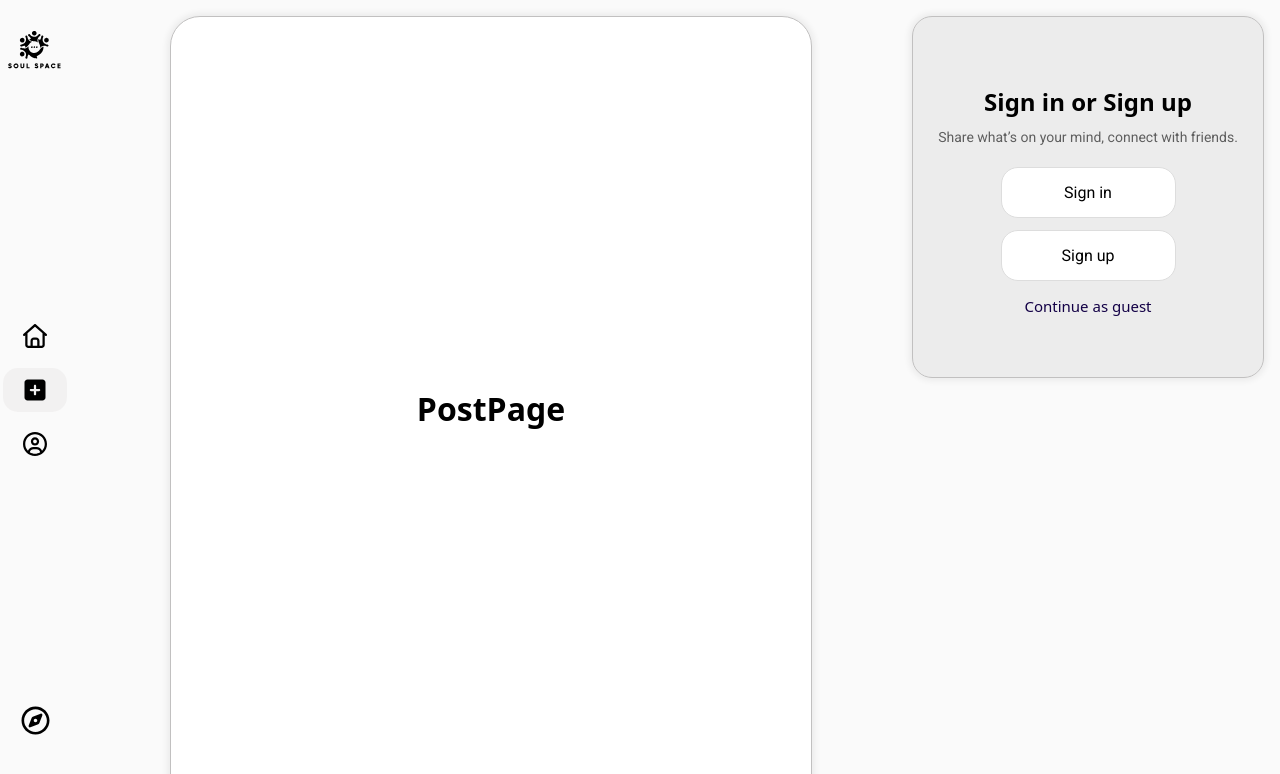
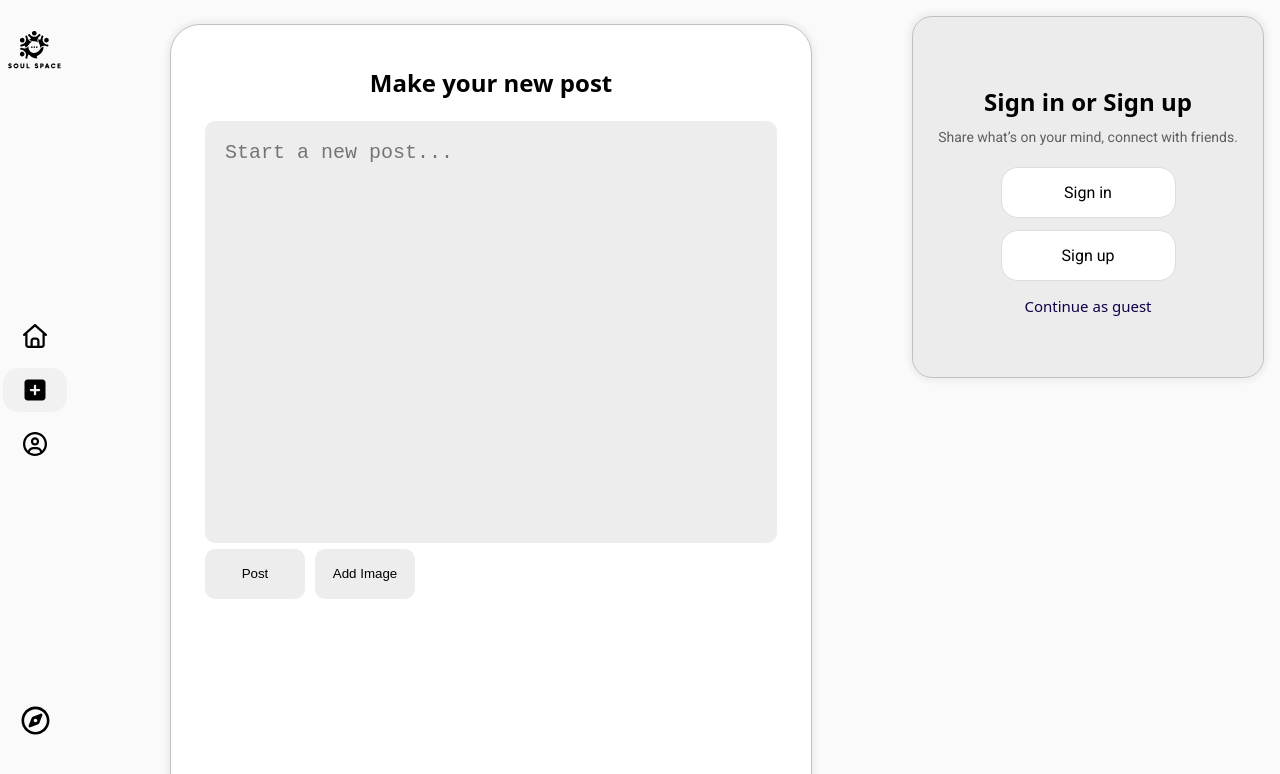
Before and after one commit to tuanduy35399/Project_NoSQL, a React (Vite) app in the folder frontend/: page /post in a window 1280 px wide. Shown: the top 774 px of the page. Built offline with nearby package versions, Linux system fonts and the light colour scheme.

Commit message:
Tao giao dien post

```diff
--- a/frontend/package.json
+++ b/frontend/package.json
@@ -13,6 +13,7 @@
     "@dnd-kit/core": "^6.3.1",
     "@dnd-kit/sortable": "^10.0.0",
     "@types/react-router-dom": "^5.3.3",
+    "axios": "^1.12.2",
     "react": "^19.1.1",
     "react-dom": "^19.1.1",
     "react-icons": "^5.5.0",
--- a/frontend/src/App.module.css
+++ b/frontend/src/App.module.css
@@ -42,7 +42,7 @@
   background: #fff;
   display: flex;
   justify-content: center;
-  align-items: center;
+  align-items: flex-start;
   animation: pop 0.2s ease 0s normal forwards;
   padding: 20px;
 }
--- a/frontend/src/Components/ListPost/ListPost.jsx
+++ b/frontend/src/Components/ListPost/ListPost.jsx
@@ -51,8 +51,7 @@ export default function ListPost() {
                 value.liked ? style["btn-like-active"] : ""
               }`}
               aria-label="Like"
-              onMouseDown={() => handleAction(value.id, "LIKE")}
-              onKeyDown={(e) => handleKey(e, () => handleAction(value.id, "LIKE"))}
+              onClick={() => handleAction(value.id, "LIKE")}
             >
               <span className={style.icon} />
             </button>
@@ -63,10 +62,7 @@ export default function ListPost() {
               type="button"
               className={`${style.btn} ${style["btn-comment"]}`}
               aria-label="Comment"
-              onMouseDown={() => handleAction(value.id, "COMMENT")}
-              onKeyDown={(e) =>
-                handleKey(e, () => handleAction(value.id, "COMMENT"))
-              }
+              onClick={() => handleAction(value.id, "COMMENT")}
             >
               <span className={style.icon} />
             </button>
@@ -77,10 +73,7 @@ export default function ListPost() {
               type="button"
               className={`${style.btn} ${style["btn-share"]}`}
               aria-label="Share"
-              onMouseDown={() => handleAction(value.id, "SHARE")}
-              onKeyDown={(e) =>
-                handleKey(e, () => handleAction(value.id, "SHARE"))
-              }
+              onClick={() => handleAction(value.id, "SHARE")}
             >
               <span className={style.icon} />
             </button>
--- a/frontend/src/Components/SortableItem.jsx
+++ b/frontend/src/Components/SortableItem.jsx
@@ -1,4 +1,3 @@
-
 import { useSortable } from "@dnd-kit/sortable";
 import { CSS } from "@dnd-kit/utilities";
 
@@ -9,12 +8,15 @@ export function SortableItem({ id, children }) {
   const style = {
     transform: CSS.Transform.toString(transform),
     transition,
-    flex: 1, // để giữ layout flex
+    flex: 1,
     minWidth: "300px",
   };
 
   return (
-    <div ref={setNodeRef} style={style} {...attributes} {...listeners}>
+    <div ref={setNodeRef} style={style} {...attributes}>
+      <div {...listeners} style={{ cursor: "grab", padding: "4px" }}>
+        <div></div>
+      </div>
       {children}
     </div>
   );
--- a/frontend/src/page/ExplorePage/Explore.module.css
+++ b/frontend/src/page/ExplorePage/Explore.module.css
@@ -20,6 +20,7 @@
   border: 1.5px solid rgb(193, 192, 192);
   background-color: rgba(239, 237, 237, 0.393);
   box-sizing: border-box;
+  outline: none;
 }
 .box-explore{
   flex: 1;
--- a/frontend/src/page/HomePage/HomePage.jsx
+++ b/frontend/src/page/HomePage/HomePage.jsx
@@ -2,7 +2,6 @@ import ListPost from "../../Components/ListPost/ListPost"
 export default function HomePage(){
     return(
         <>
-            {/* <h1>HomePage</h1> */}
             <ListPost/>
         </>
     )
--- a/frontend/src/page/PostPage/PostPage.jsx
+++ b/frontend/src/page/PostPage/PostPage.jsx
@@ -1,8 +1,65 @@
+import { useState } from "react";
+import { useNavigate } from 'react-router-dom'; // <-- import navigate
+import axios from 'axios';
+import style from "./PostPage.module.css";
 
-export default function PostPage(){
-    return(
-        <>
-            <h1>PostPage</h1>
-        </>
-    )
+export default function PostPage() {
+  const [body, setBody] = useState('');
+  const navigate = useNavigate(); // <-- khởi tạo navigate
+
+  // Gửi bài viết
+  const postNews = async () => {
+    try {
+      const formData = {
+        body: body
+      };
+
+      await axios.post("http://localhost:8080/api/v1/upload", formData);
+
+      setBody('');
+      alert('Post successful!');
+      navigate('/home'); // <-- chuyển hướng sang trang /home
+    } catch (error) {
+      console.error('Fail to post:', error);
+      alert('Post failure!');
+    }
+  };
+
+  // Xử lý khi bấm nút "Post"
+  const handleSubmit = (e) => {
+    e.preventDefault();
+    if (body.trim() === '') {
+      alert('Nội dung không được để trống!');
+      return;
+    }
+    postNews();
+  };
+
+  return (
+    <>
+      <div>
+        <div className={style["infor"]}>
+          <center>
+            <h2>Make your new post</h2>
+          </center>
+        </div>
+
+        <div className={style["post-content"]}>
+          <textarea
+            placeholder="Start a new post..."
+            className={style.input}
+            value={body}
+            onChange={(e) => setBody(e.target.value)}
+          />
+        </div>
+
+        <div>
+          <button className={style.buttonPost} onClick={handleSubmit}>
+            Post
+          </button>
+          <button className={style.buttonPost}>Add Image</button>
+        </div>
+      </div>
+    </>
+  );
 }
--- /dev/null
+++ b/frontend/src/page/PostPage/PostPage.module.css
@@ -0,0 +1,33 @@
+.infor{
+
+}
+.input{
+    border-radius: 10px;
+    width: 550px;
+    height: 400px;
+    padding-left: 20px;
+    padding-top: 20px;
+    font-size: 20px;
+}
+.post-content{
+
+}
+
+textarea{
+    resize: none;
+    border: none;
+    background-color: rgba(193, 192, 192, 0.281);
+    outline: none;
+}
+
+.buttonPost{
+    width: 100px;
+    height: 50px;
+    border-radius: 10px;
+    border: none;
+    background-color: rgba(193, 192, 192, 0.281);
+    margin-right: 10px;
+}
+.buttonPost:hover{
+    background-color: rgb(193, 192, 192);
+}
```
Also changed, not shown: frontend/src/Components/CreatePost/CreatPost.jsx (deleted), frontend/src/Components/CreatePost/CreatePost.module.css (deleted), frontend/src/Components/Post/Post.jsx (deleted), frontend/src/Components/Post/Post.module.css (deleted), 1 other file (tests, documents, lock files or other folders).
